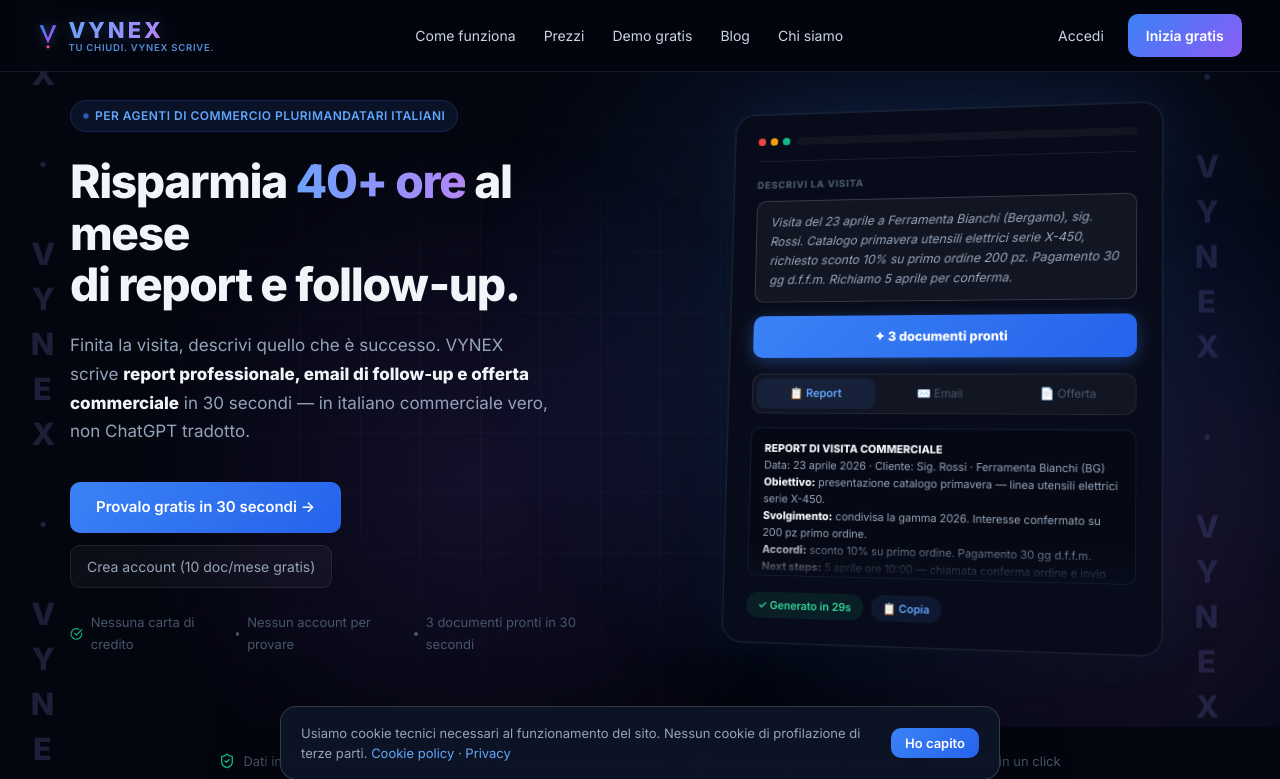
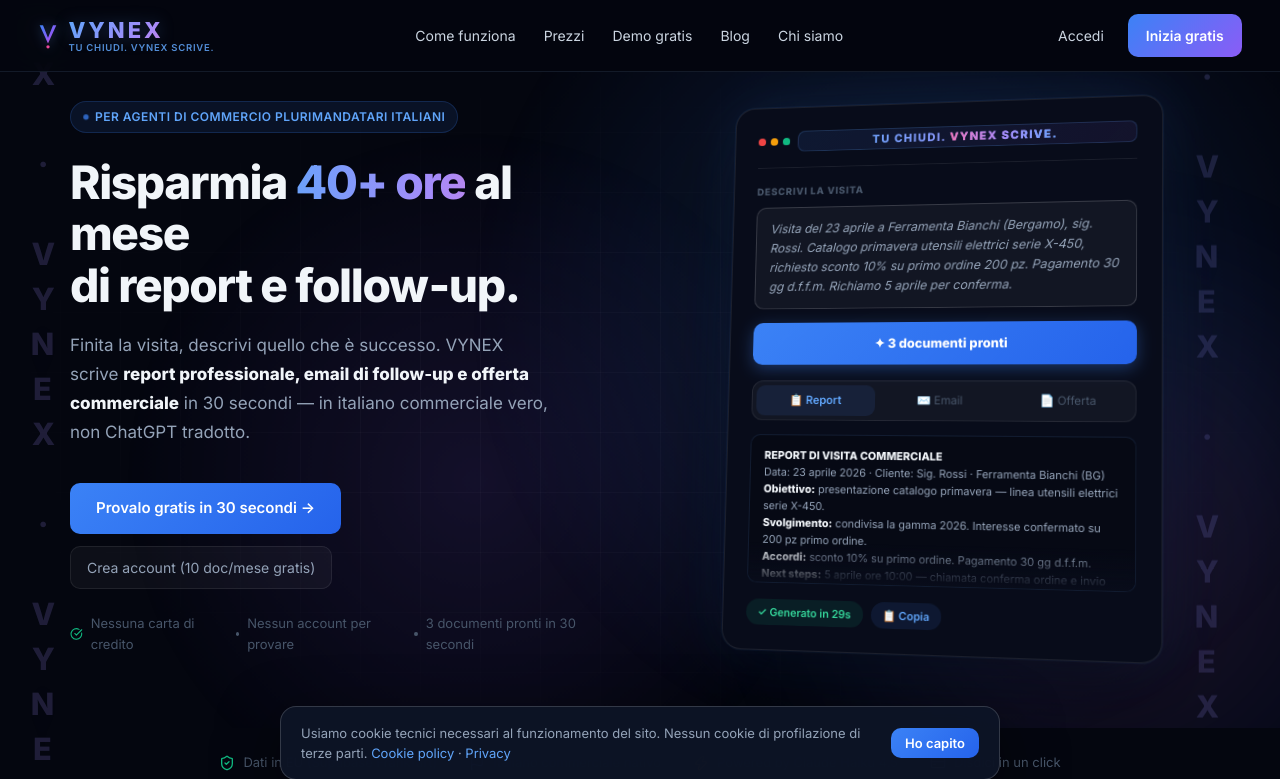
Before and after one commit to robertopizzini19-byte/vynex, a Python web app: template templates/index.html in a window 1280 px wide. Shown: the top 779 px of the page. Run offline with Jinja, Linux system fonts and the light colour scheme; the template is opened without the code that fills it, so the values that code supplies are empty.

Commit message:
feat(brand): slogan TU CHIUDI. VYNEX SCRIVE. inciso nella title-bar del mockup hero
Roberto ha chiesto lo slogan iconico colorato in grande dove ha cerchiato
(title-bar browser-mock del mockup hero animato che prima era vuoto).

Implementazione:
- .mockup-title-bar: da semplice pill grigia 8px a container glass 22px
  con gradient subtle blu→viola + border
- .vnx-slogan-bar: testo "TU CHIUDI. VYNEX SCRIVE." in:
  * font Inter 11.5px 800 uppercase letter-spacing .12em
  * gradient text blu→viola→rosa (stesso del logo glyph SVG: #60a5fa / #a78bfa / #f472b6)
  * animation shimmer 3.6s (background-size 200% + keyframes posizione)
  * zero impact prestazioni (pure CSS background-clip)
- .vnx-slogan-bar-accent: "VYNEX scrive" con gradient invertito rosa→blu
  per contrasto emotivo (enfasi su "VYNEX" in colore caldo)
- prefers-reduced-motion: animation disabilitata

Effetto finale: il mockup hero (centro pagina, loop animato con esempi reali
italiani) ora ha lo slogan brand sempre visibile dove prima c'era un
segnaposto visuale. Ogni loop-demo il prospect legge "TU CHIUDI. VYNEX SCRIVE."
inconsciamente = recall x3 vs solo footer/nav.

Co-Authored-By: Claude Opus 4.7 (1M context) <noreply@anthropic.com>

```diff
--- a/static/style.css
+++ b/static/style.css
@@ -576,9 +576,43 @@ textarea {
 .mockup-dot-g { background: #10b981; }
 .mockup-title-bar {
   flex: 1;
-  height: 8px;
-  background: var(--glass);
-  border-radius: 4px;
+  display: flex;
+  align-items: center;
+  justify-content: center;
+  height: 22px;
+  padding: 0 10px;
+  background: linear-gradient(135deg, rgba(59,130,246,.10), rgba(139,92,246,.08));
+  border: 1px solid rgba(96,165,250,.2);
+  border-radius: 8px;
+  overflow: hidden;
+  position: relative;
+}
+.vnx-slogan-bar {
+  font-family: 'Inter', -apple-system, BlinkMacSystemFont, sans-serif;
+  font-size: 11.5px;
+  font-weight: 800;
+  letter-spacing: .12em;
+  text-transform: uppercase;
+  background: linear-gradient(90deg, #60a5fa 0%, #a78bfa 55%, #f472b6 100%);
+  -webkit-background-clip: text;
+  -webkit-text-fill-color: transparent;
+  background-clip: text;
+  white-space: nowrap;
+  animation: vnxSloganShimmer 3.6s ease-in-out infinite;
+  background-size: 200% auto;
+}
+.vnx-slogan-bar-accent {
+  background: linear-gradient(90deg, #f472b6 0%, #a78bfa 50%, #60a5fa 100%);
+  -webkit-background-clip: text;
+  -webkit-text-fill-color: transparent;
+  background-clip: text;
+}
+@keyframes vnxSloganShimmer {
+  0%, 100% { background-position: 0% 50%; }
+  50% { background-position: 100% 50%; }
+}
+@media (prefers-reduced-motion: reduce) {
+  .vnx-slogan-bar { animation: none; }
 }
 .mockup-lines {
   display: flex;
--- a/templates/index.html
+++ b/templates/index.html
@@ -144,7 +144,9 @@
                         <div class="mockup-dot mockup-dot-y"></div>
                         <div class="mockup-dot mockup-dot-g"></div>
                     </div>
-                    <div class="mockup-title-bar"></div>
+                    <div class="mockup-title-bar">
+                        <span class="vnx-slogan-bar">Tu chiudi. <span class="vnx-slogan-bar-accent">VYNEX scrive.</span></span>
+                    </div>
                 </div>
 
                 <div style="margin-bottom:14px">
```
